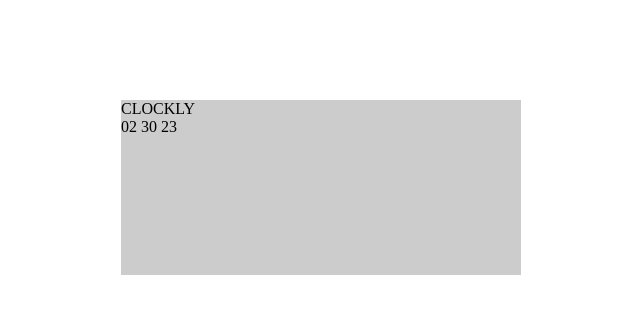
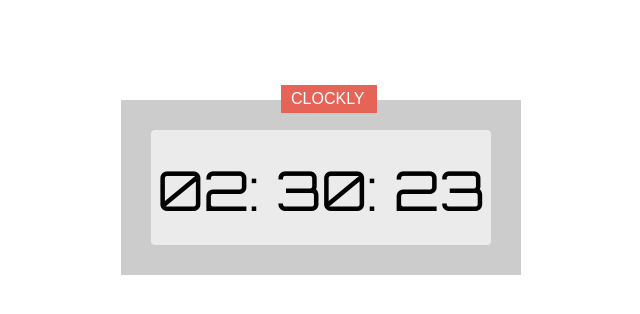
Before and after one commit to Nurhussein23/Digital-clock, a plain HTML site: page index.html in a window 1280 px wide. Shown: the whole page, without its empty margins (319-959 px from the left). Drawn offline with Linux system fonts and the light colour scheme.

Commit message:
second commit

```diff
--- a/index.html
+++ b/index.html
@@ -6,6 +6,8 @@
   <meta name="viewport" content="width=device-width, initial-scale=1.0">
   <title>Digital Clock</title>
   <link rel="stylesheet" href="/styles.css">
+  <link rel="preconnect" href="https://fonts.gstatic.com">
+<link href="https://fonts.googleapis.com/css2?family=Orbitron&display=swap" rel="stylesheet">
 </head>
 <body>
   <div class="main">
@@ -15,9 +17,9 @@
 
 
    <div class="clock">
-     <span id="hour">02</span>
-     <span id="minutes">30</span>
-     <span class="seconds">23</span>
+     <span id="hour">02:</span>
+     <span id="minutes">30:</span>
+     <span id="seconds">23</span>
    </div>
   </div>
 
--- a/styles.css
+++ b/styles.css
@@ -13,4 +13,27 @@
   width: 400px;
   height: 175px;
   margin: 100px auto;
+  position: relative;
+  padding: 30px;
 }
+
+.badge{
+  width: 96px;
+  background: #e66357;
+  color: white;
+  padding: 5px 10px;
+  font-family: sans-serif;
+  position: absolute;
+  left: 40%;
+  top: -15px;
+}
+
+.clock{
+  background: #EBEBEB;
+  text-align: center;
+  font-size: 55px;
+  height: 100%;
+  padding-top: 25px;
+  font-family: Orbitron,sans-serif;
+  border-radius: 4px;
+}
```
